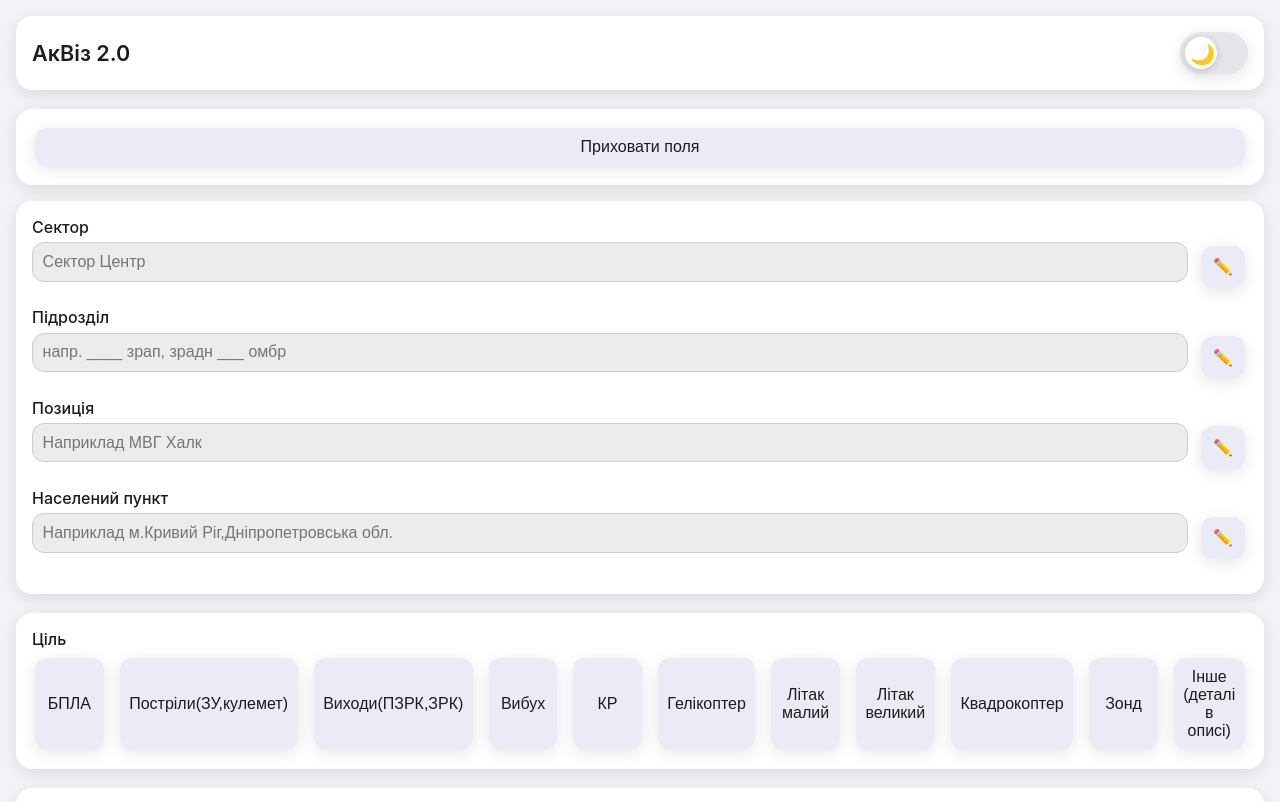
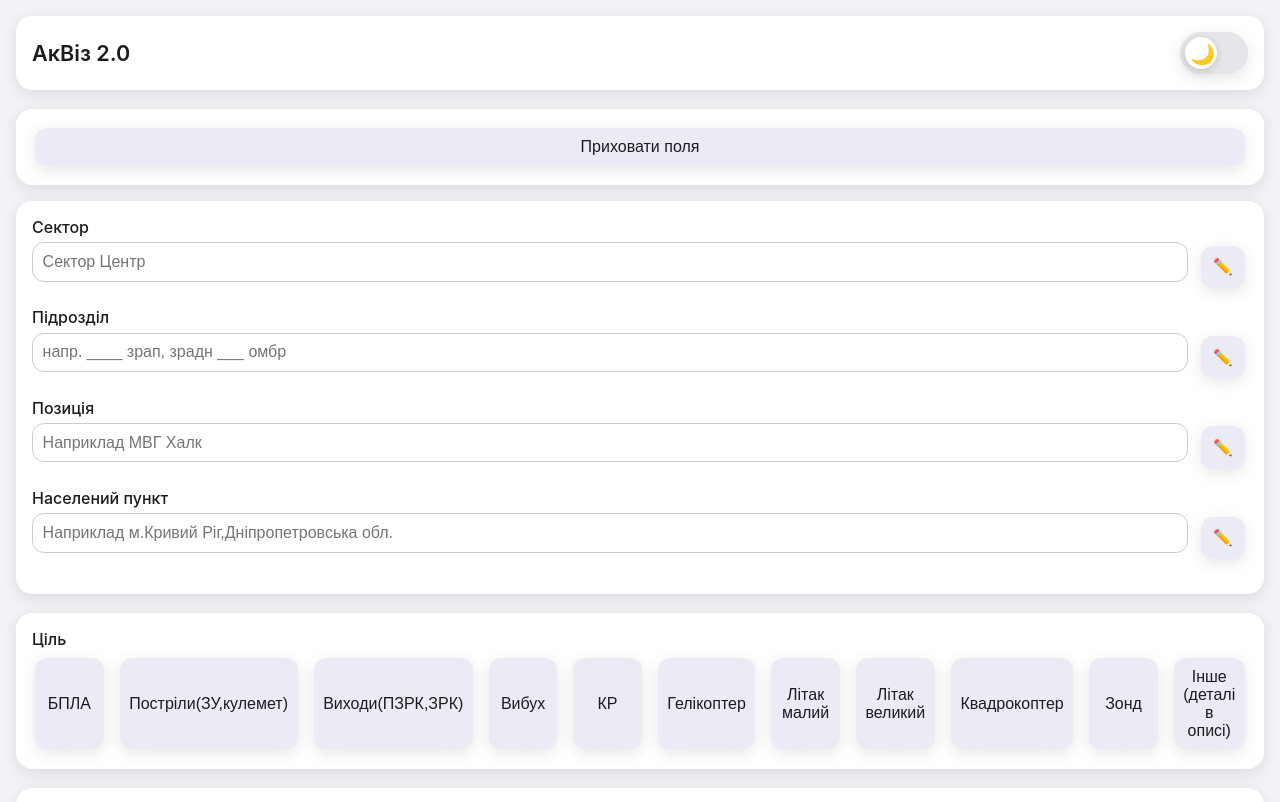
Before and after one commit to lolittajdm-alt/akviz0.2, a Next.js app: page / in a window 1280 px wide. Shown: the top 802 px of the page. Built offline with nearby package versions, Linux system fonts and the light colour scheme.

Commit message:
Update index.js

```diff
--- a/pages/index.js
+++ b/pages/index.js
@@ -194,9 +194,9 @@ export default function Home() {
   // ——— Темы ———
   const theme = {
   bg: isDark ? "#17181c" : "#F2F2F7",
-    card: isDark ? "rgba(30,32,38,0.98)" : "rgba(255,255,255,0.95)",
+  card: isDark ? "rgba(30,32,38,0.98)" : "#fff",
   label: isDark ? "#e3e3ea" : "#1C1C1E",
-    inputBg: isDark ? "#23242a" : "#ECECEC",
+  inputBg: isDark ? "#23242a" : "#fff",
   inputText: isDark ? "#f7f7fb" : "#1C1C1E",
   inputBorder: isDark ? "#36374a" : "#cccccc",
   button: isDark ? "#272a34" : "#0A84FF",
@@ -208,9 +208,10 @@ export default function Home() {
     ? "0 2px 12px rgba(0,0,0,0.38)"
     : "0 4px 16px rgba(0,0,0,0.10)",
   border: isDark ? "#23242a" : "#ededed",
-    textareaBg: isDark ? "#23242a" : "#ECECEC",
+  textareaBg: isDark ? "#23242a" : "#fff",
   textareaText: isDark ? "#f7f7fb" : "#1C1C1E"
 };
+
 
   // ——— iOS Switch (большой) ———
   const Switch = (
```
Lines whose indentation alone changed are shown as unchanged.
